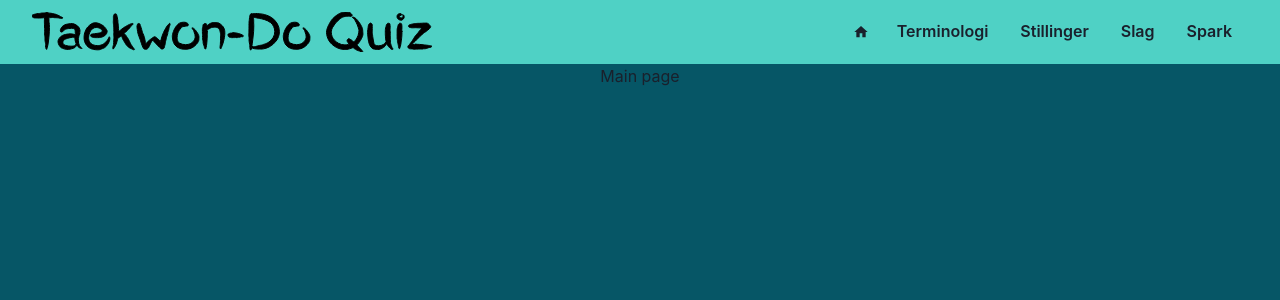
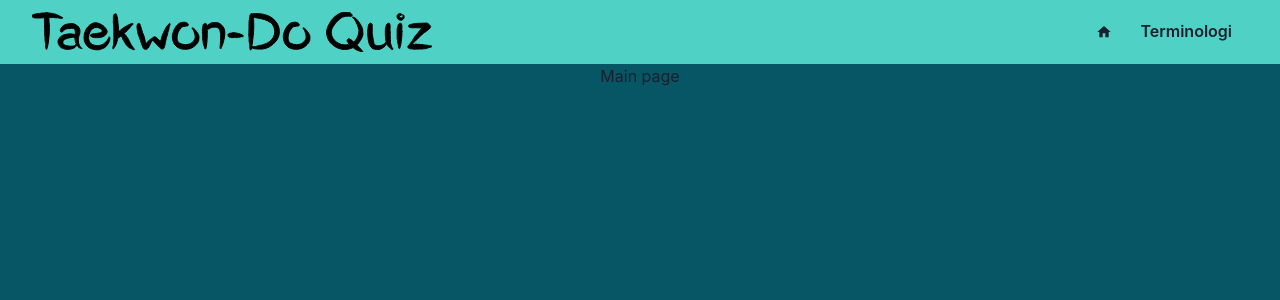
Before and after one commit to ohjohnsen/taekwondo-quiz-web, a React (Create React App) app: page / in a window 1280 px wide. Shown: the top 300 px of the page. Built offline with nearby package versions, Linux system fonts and the light colour scheme; the HTML template or start-up script is replaced by a standard one.

Commit message:
Comment out unused menu options

```diff
--- a/src/components/NavBar.jsx
+++ b/src/components/NavBar.jsx
@@ -6,7 +6,14 @@ import Logo from "../assets/logo.svg";
 
 const NavBar = () => {
   return (
-    <Box as="nav" height="4rem" minHeight="4rem" width="100%" top="0" position="fixed">
+    <Box
+      as="nav"
+      height="4rem"
+      minHeight="4rem"
+      width="100%"
+      top="0"
+      position="fixed"
+      zIndex="1000">
       <Flex
         flexDirection="row"
         height="100%"
@@ -48,7 +55,7 @@ const NavBar = () => {
             </MenuItem>
           </MenuList>
         </Menu>
-        <Menu>
+        {/* <Menu>
           <MenuButton
             as={Button}
             px={4}
@@ -104,7 +111,7 @@ const NavBar = () => {
               Quiz
             </MenuItem>
           </MenuList>
-        </Menu>
+        </Menu> */}
       </Flex>
     </Box>
   );
```
